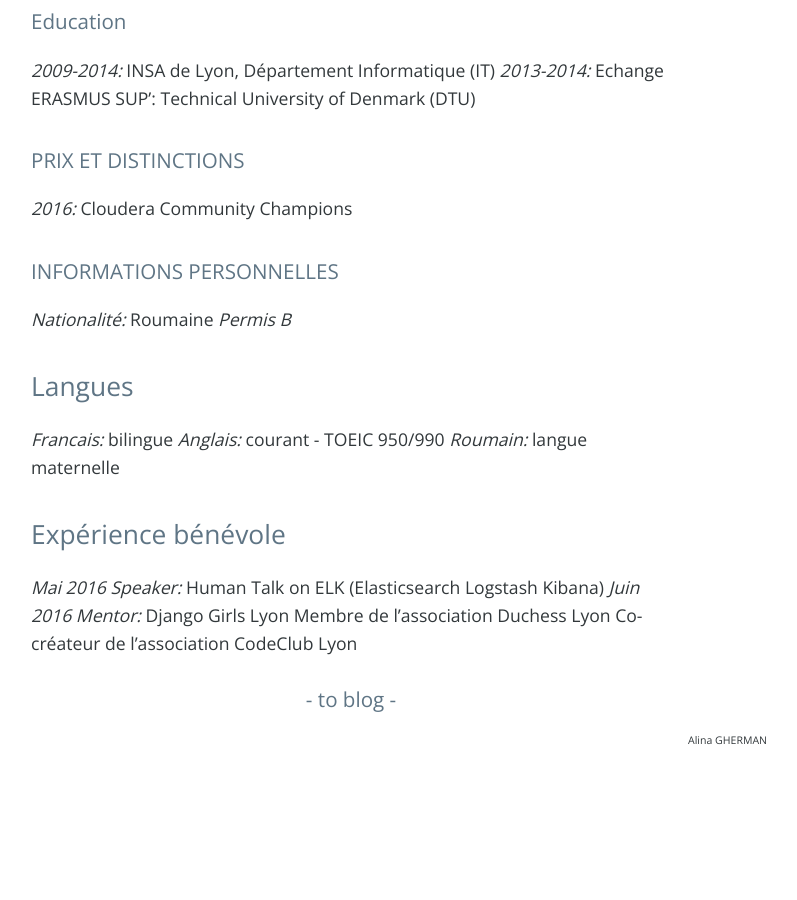
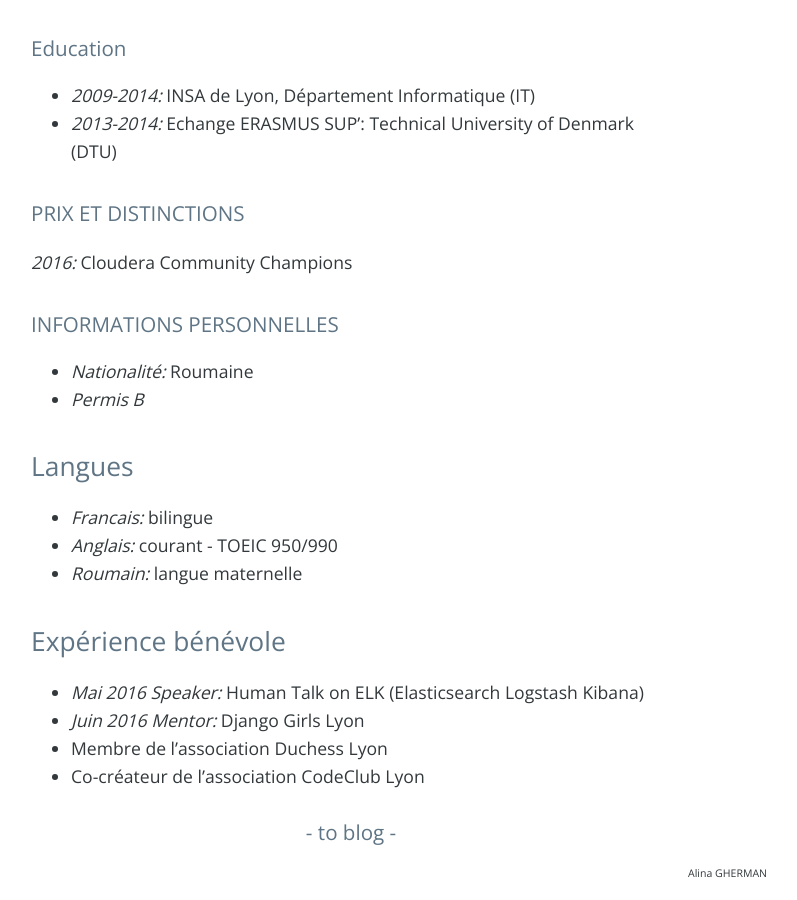
Before and after one commit to veve90/cv, a Jekyll site: the page built from _posts/2017-12-17-cv.md, in a window 1280 px wide and 900 px high, scrolled down 1151 px. Shown: the whole window, without its empty margins (289-1086 px from the left). Built offline with Jekyll 4.4.1, drawn with Linux system fonts in a browser that asks for light colours; nearby versions of some CDN libraries; before the commit the page ends 1919 px from its top, so only the background shows below that.

Commit message:
Update 2017-12-17-cv.md

```diff
--- a/_posts/2017-12-17-cv.md
+++ b/_posts/2017-12-17-cv.md
@@ -11,10 +11,10 @@ Etant diplômé de l’INSA de Lyon, département Informatique, je suis une ing
 # DOMAINES D'EXPERTISE
 
 
-*Ecosystème hadoop (Distribution Cloudera):* HDFS, Flume, Hive, Impala, Pig, Spark (scala), Hbase, Oozie, Cloudera Manager
-*Analyse des logs:* ELK (Elasticsearch Logstash Kibana)
-*Analyse Ad-hoc:* Tableau, Dataiku
-*Autre:* Jenkins, Ansible
+* *Ecosystème hadoop (Distribution Cloudera):* HDFS, Flume, Hive, Impala, Pig, Spark (scala), Hbase, Oozie, Cloudera Manager
+* *Analyse des logs:* ELK (Elasticsearch Logstash Kibana)
+* *Analyse Ad-hoc:* Tableau, Dataiku
+* *Autre:* Jenkins, Ansible
 
 
 # EXPERIENCE PROFESSIONNELLE
@@ -35,8 +35,8 @@ Etude des concepts et solutions de « Machine Learning ». Choix d'une solution
 
 # Education
 
-*2009-2014:*              INSA de Lyon, Département Informatique (IT)
-*2013-2014:*             Echange ERASMUS SUP’: Technical University of Denmark (DTU)
+* *2009-2014:*              INSA de Lyon, Département Informatique (IT)
+* *2013-2014:*             Echange ERASMUS SUP’: Technical University of Denmark (DTU)
 
 # PRIX ET DISTINCTIONS
 
@@ -44,18 +44,18 @@ Etude des concepts et solutions de « Machine Learning ». Choix d'une solution
 
 # INFORMATIONS PERSONNELLES
 
-*Nationalité:*         Roumaine
-*Permis B*
+* *Nationalité:*         Roumaine
+* *Permis B*
 
 ## Langues
 
-*Francais:*            bilingue
-*Anglais:*             courant - TOEIC 950/990
-*Roumain:*             langue maternelle
+* *Francais:*            bilingue
+* *Anglais:*             courant - TOEIC 950/990
+* *Roumain:*             langue maternelle
 
 ## Expérience bénévole
 
-*Mai 2016 Speaker:*    Human Talk on ELK (Elasticsearch Logstash Kibana)
-*Juin 2016 Mentor:*    Django Girls Lyon
-Membre de l’association Duchess Lyon
-Co-créateur de l’association CodeClub Lyon
+* *Mai 2016 Speaker:*    Human Talk on ELK (Elasticsearch Logstash Kibana)
+* *Juin 2016 Mentor:*    Django Girls Lyon
+* Membre de l’association Duchess Lyon
+* Co-créateur de l’association CodeClub Lyon
```
